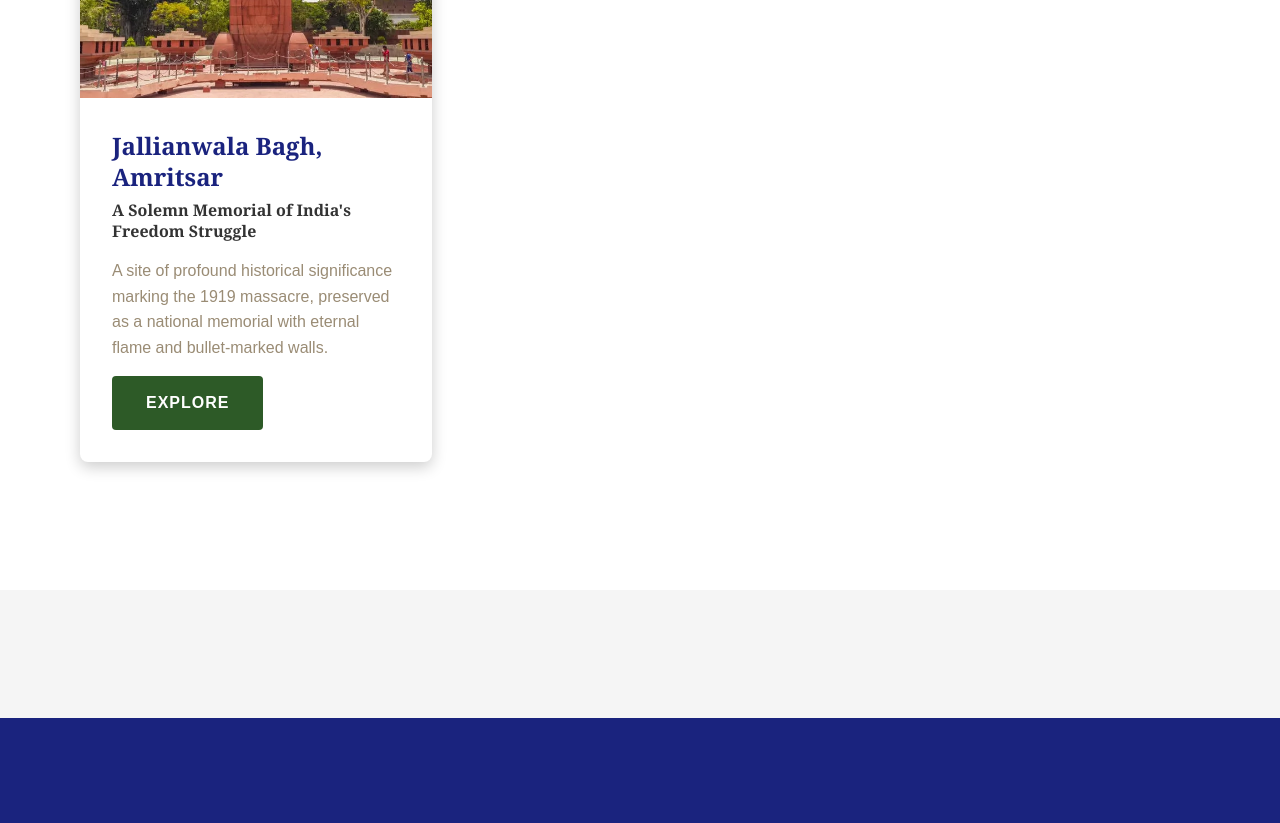
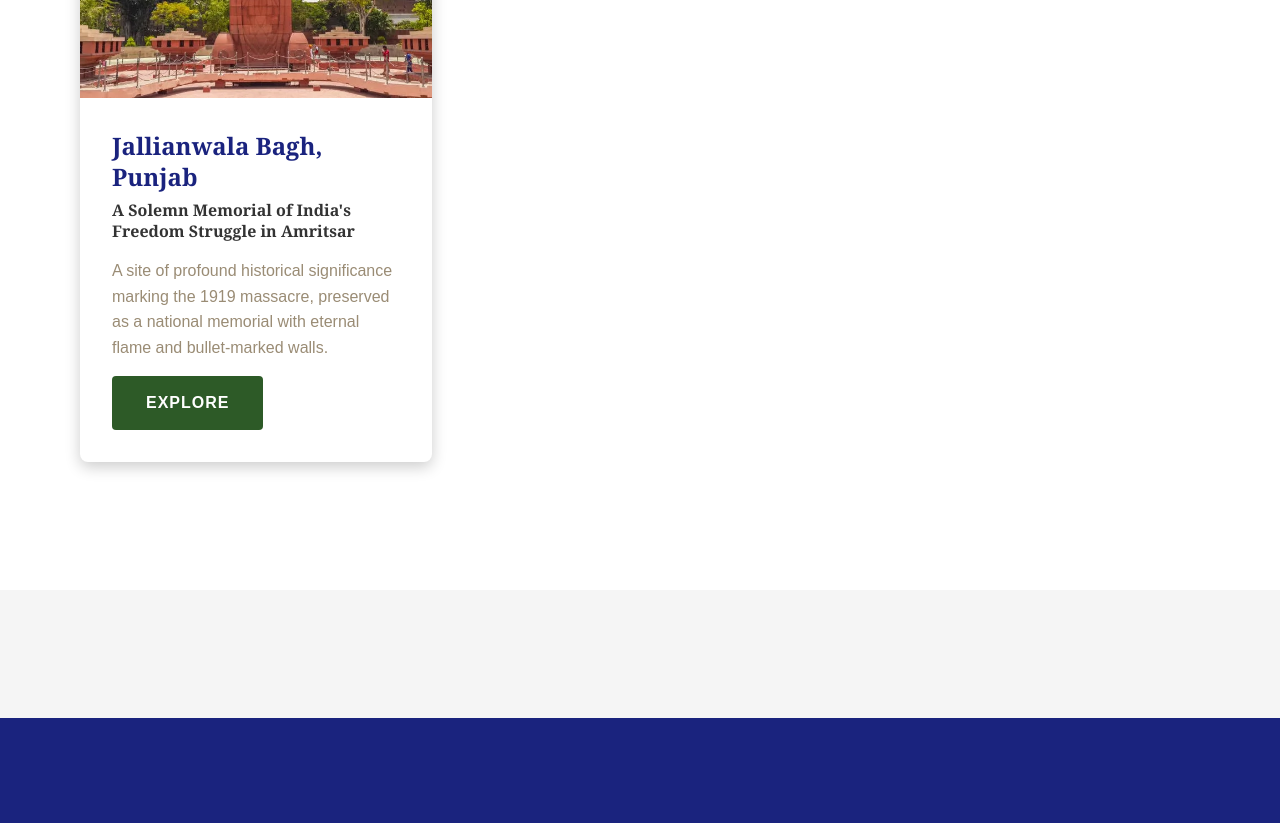
Before and after one commit to aash735/test2, a plain HTML site: page index.html in a window 1280 px wide. Shown: the part 3620-4443 px from the top of the page. Drawn offline with Linux system fonts and the light colour scheme.

Commit message:
amritsar correction

```diff
--- a/index.html
+++ b/index.html
@@ -177,8 +177,8 @@
                     <img src="image/jb.webp" alt="Jallianwala Bagh Memorial">
                 </div>
                 <div class="card-content">
-                    <h3>Jallianwala Bagh, Amritsar</h3>
-                    <h4>A Solemn Memorial of India's Freedom Struggle</h4>
+                    <h3>Jallianwala Bagh, Punjab</h3>
+                    <h4>A Solemn Memorial of India's Freedom Struggle in Amritsar</h4>
                     <p>A site of profound historical significance marking the 1919 massacre, preserved as a national memorial with eternal flame and bullet-marked walls.</p>
                     <a href="explore.html#jallianwala" class="btn">Explore</a>
                 </div>
```
